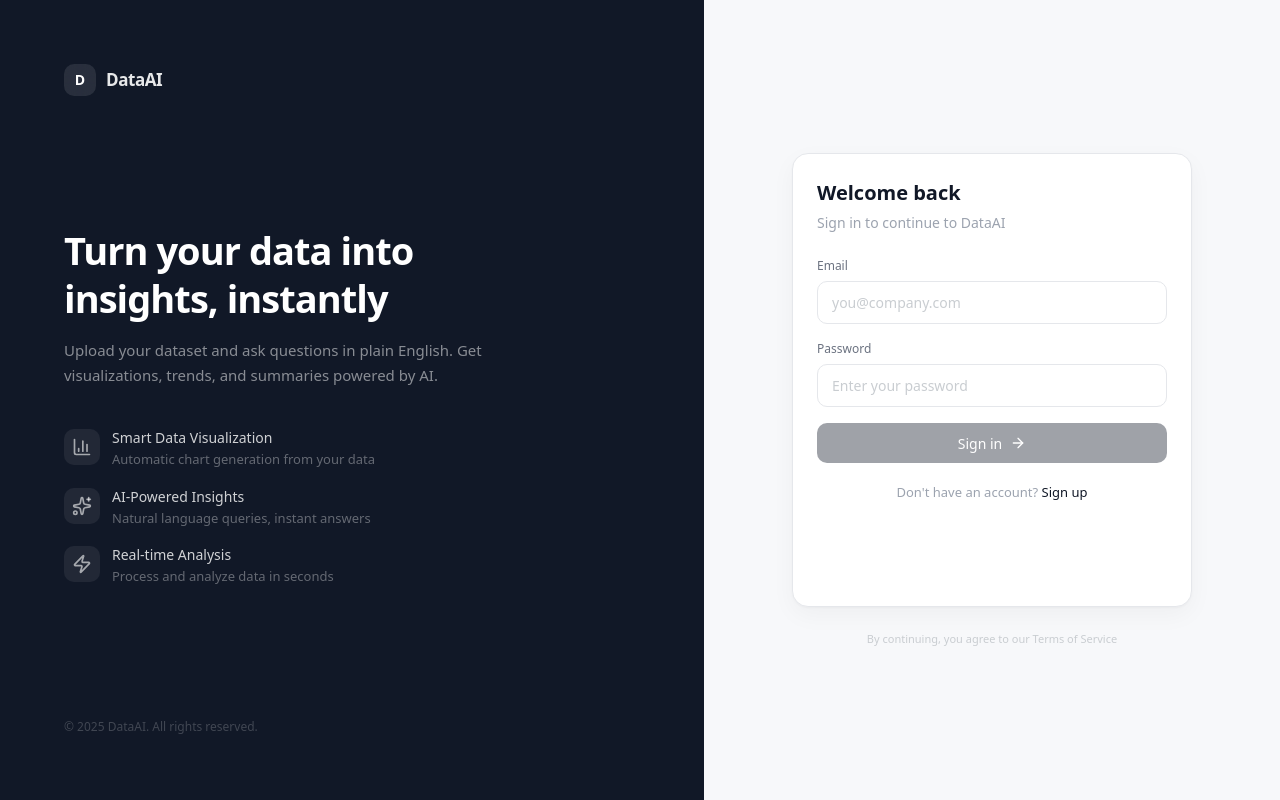
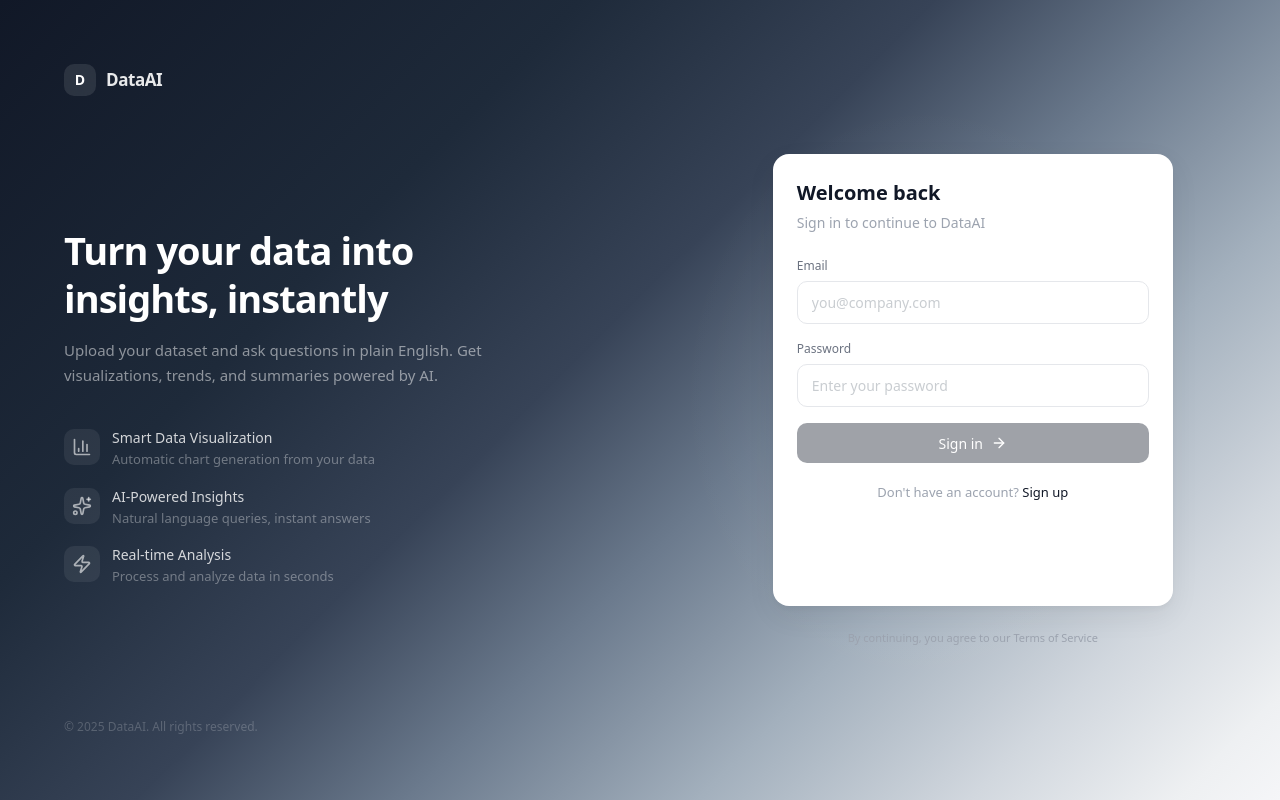
Before and after one commit to AdvaySharma248/Analytixx, a Next.js app: page / in a window 1280 px wide. Built offline with nearby package versions, Linux system fonts and the light colour scheme.

Commit message:
d7879c91-2fbc-40c8-8022-9266b959890f

```diff
--- a/src/components/auth/LoginView.tsx
+++ b/src/components/auth/LoginView.tsx
@@ -215,9 +215,28 @@ export default function AuthView() {
   };
 
   return (
-    <div className="min-h-screen bg-[#F7F8FA] flex flex-col md:flex-row">
-      {/* ─── Left: Product Info ─── */}
-      <div className="hidden md:flex md:w-1/2 lg:w-[55%] flex-col justify-between p-12 lg:p-16 bg-[#111827] text-white">
+    <div
+      className="min-h-screen flex flex-col md:flex-row relative overflow-hidden"
+      style={{
+        background: 'linear-gradient(135deg, #111827 0%, #1e2a3a 28%, #374357 45%, #6b7a8d 58%, #a3b0bd 72%, #d1d7de 85%, #eef0f2 95%, #f5f6f8 100%)',
+      }}
+    >
+      {/* Subtle ambient glow behind auth card area */}
+      <div
+        className="hidden md:block absolute pointer-events-none"
+        style={{
+          right: '8%',
+          top: '50%',
+          transform: 'translateY(-50%)',
+          width: '500px',
+          height: '600px',
+          borderRadius: '50%',
+          background: 'radial-gradient(ellipse at center, rgba(255,255,255,0.07) 0%, transparent 70%)',
+        }}
+      />
+
+      {/* ─── Left: Product Info (sits on gradient, no separate bg) ─── */}
+      <div className="hidden md:flex md:w-1/2 lg:w-[52%] flex-col justify-between p-12 lg:p-16 text-white relative z-10">
         {/* Top: Logo */}
         <div className="flex items-center gap-2.5">
           <div className="w-8 h-8 rounded-lg bg-white/10 flex items-center justify-center backdrop-blur-sm">
@@ -260,7 +279,7 @@ export default function AuthView() {
       </div>
 
       {/* ─── Right: Auth Card ─── */}
-      <div className="flex-1 flex items-center justify-center px-6 py-12 md:py-0">
+      <div className="flex-1 flex items-center justify-center px-6 py-12 md:py-0 relative z-10">
         <div className="w-full max-w-[400px]">
           {/* Mobile logo */}
           <div className="flex items-center gap-2 mb-8 md:hidden justify-center">
@@ -296,11 +315,11 @@ export default function AuthView() {
                 gridTemplate: '1fr / 1fr',
               }}
             >
-              {/* Front: Sign In — both sides stacked via grid */}
+              {/* Front: Sign In */}
               <div
                 className="
-                  rounded-2xl border border-[#E5E7EB] bg-white
-                  shadow-[0_1px_3px_rgba(0,0,0,0.04),0_8px_24px_rgba(0,0,0,0.04)]
+                  rounded-2xl bg-white
+                  shadow-[0_4px_6px_rgba(0,0,0,0.04),0_10px_30px_rgba(0,0,0,0.06)]
                   p-6
                 "
                 style={{
@@ -316,11 +335,11 @@ export default function AuthView() {
                 />
               </div>
 
-              {/* Back: Sign Up — same grid cell, flipped 180deg */}
+              {/* Back: Sign Up */}
               <div
                 className="
-                  rounded-2xl border border-[#E5E7EB] bg-white
-                  shadow-[0_1px_3px_rgba(0,0,0,0.04),0_8px_24px_rgba(0,0,0,0.04)]
+                  rounded-2xl bg-white
+                  shadow-[0_4px_6px_rgba(0,0,0,0.04),0_10px_30px_rgba(0,0,0,0.06)]
                   p-6
                 "
                 style={{
@@ -340,7 +359,7 @@ export default function AuthView() {
           </div>
 
           {/* Footer */}
-          <p className="text-center text-[11px] text-[#C9CDD1] mt-6">
+          <p className="text-center text-[11px] text-[#9CA3AF] mt-6">
             By continuing, you agree to our Terms of Service
           </p>
         </div>
```
